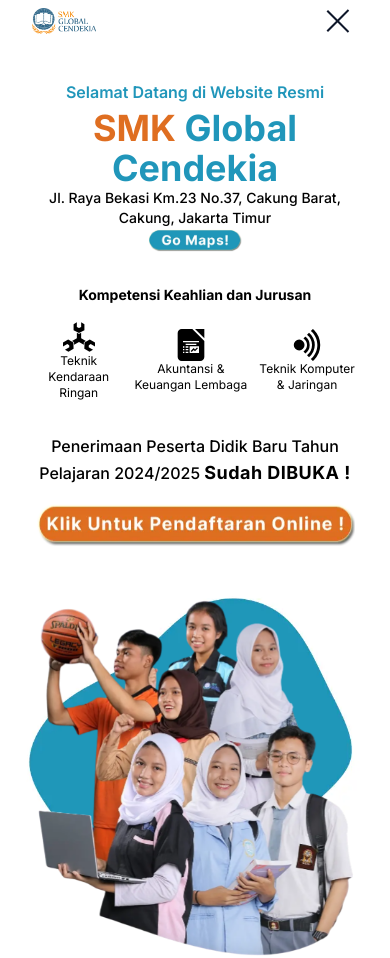
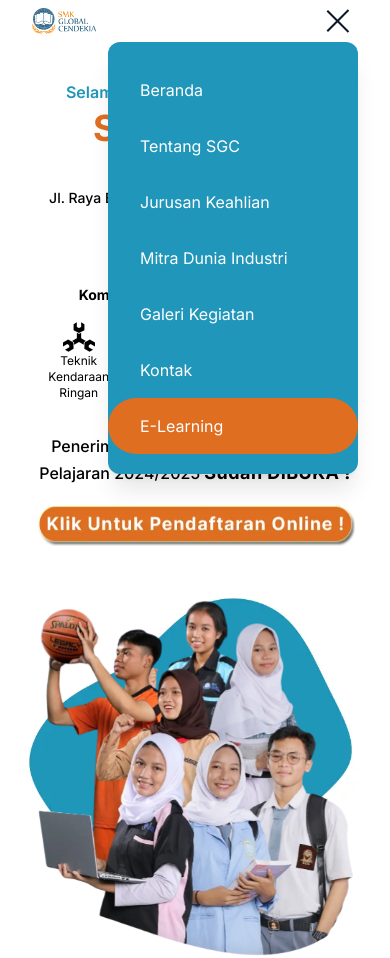
Before and after one commit to tamagit92/web-sgc, a website: page index.html in a window 390 px wide. Both pictures are taken after a click on the button 343 px from the left and 20 px from the top of the page. Drawn offline with Linux system fonts and the light colour scheme.

Commit message:
Tambah Menu

```diff
--- a/index.html
+++ b/index.html
@@ -1,5 +1,5 @@
 <!DOCTYPE html>
-<html lang="en">
+<html lang="en" class="overflow-x-hidden scroll-smooth">
   <head>
     <meta charset="UTF-8" />
     <meta name="viewport" content="width=device-width, initial-scale=1.0" />
@@ -28,25 +28,28 @@
                         <span class="hamburger-line transition duration-300 ease-in-out origin-bottom-left"></span>
                     </button>
 
-                    <nav id="nav-menu" class="hidden absolute py-5 bg-white shadow-lg rounded-lg max-w-[250px] w-full right-4 top-full lg:block lg:static lg:bg-transparent lg:max-w-full lg:shadow-none lg:rounded-none">
+                    <nav id="nav-menu" class="absolute py-5 bg-primblue text-white shadow-xl rounded-xl max-w-[250px] w-full right-4 top-full origin-top-right scale-0 transition duration-300 ease-in-out lg:text-fontdark lg:block lg:static lg:bg-transparent lg:max-w-full lg:shadow-none lg:rounded-none lg:scale-100">
                         <ul class="block lg:flex">
                             <li class="group">
-                                <a href="#home" class="text-base text-dark py-2 mx-8 flex group-hover:text-primary">Beranda</a>
+                                <a href="#beranda" class="text-base text-dark py-4 mx-8 flex lg:group-hover:text-primblue">Beranda</a>
                             </li>
                             <li class="group">
-                                <a href="#about" class="text-base text-dark py-2 mx-8 flex group-hover:text-primary">About</a>
+                                <a href="#tentang" class="text-base text-dark py-4 mx-8 flex lg:group-hover:text-primblue">Tentang SGC</a>
                             </li>
                             <li class="group">
-                                <a href="#portfolio" class="text-base text-dark py-2 mx-8 flex group-hover:text-primary">Portfolio</a>
+                                <a href="#portfolio" class="text-base text-dark py-4 mx-8 flex lg:group-hover:text-primblue">Jurusan Keahlian</a>
                             </li>
                             <li class="group">
-                                <a href="#clients" class="text-base text-dark py-2 mx-8 flex group-hover:text-primary">Clients</a>
+                                <a href="#clients" class="text-base text-dark py-4 mx-8 flex lg:group-hover:text-primblue">Mitra Dunia Industri</a>
                             </li>
                             <li class="group">
-                                <a href="#blog" class="text-base text-dark py-2 mx-8 flex group-hover:text-primary">Blog</a>
+                                <a href="#blog" class="text-base text-dark py-4 mx-8 flex lg:group-hover:text-primblue">Galeri Kegiatan</a>
                             </li>
                             <li class="group">
-                                <a href="#Contact" class="text-base text-dark py-2 mx-8 flex group-hover:text-primary">Contact</a>
+                                <a href="#Contact" class="text-base text-dark py-4 mx-8 flex  lg:group-hover:text-primblue">Kontak</a>
+                            </li>
+                            <li class="group bg-primorange rounded-full lg:hover:bg-orange-400">
+                                <a href="https://e-learning.globalcendekiasmk.sch.id/login/index.php" target="_blank" class="text-base text-white py-4 mx-8 flex">E-Learning</a>
                             </li>
                         </ul>
                     </nav>
@@ -64,7 +67,7 @@
             <div class="flex flex-wrap">
                 <div class="w-full self-center px-4 lg:w-1/2">
                     <h1 class="text-center text-base font-semibold text-primblue md:text-xl lg:text-2xl">Selamat Datang di Website Resmi <span class="block font-bold text-dark text-4xl mt-1 lg:text-5xl"> <span class="text-primorange">SMK</span> Global Cendekia</span></h1>
-                    <h2 class="text-center font-medium text-secondary text-sm mb-5 flex flex-col items-center">Jl. Raya Bekasi Km.23 No.37, Cakung Barat, Cakung, Jakarta Timur <span><a href=""><img class="w-24" src="public/img/tombolmaps.webp" alt=""></a></span></h2>
+                    <h2 class="text-center font-medium text-secondary text-sm mb-5 flex flex-col items-center">Jl. Raya Bekasi Km.23 No.37, Cakung Barat, Cakung, Jakarta Timur <span><a href="https://maps.app.goo.gl/vuE4nB1aGv3GG2TK6" target="_blank"><img class="w-24" src="public/img/tombolmaps.webp" alt=""></a></span></h2>
 
                     <div class="text-center">
 
--- a/public/js/script.js
+++ b/public/js/script.js
@@ -16,5 +16,13 @@
 
 hamburger.addEventListener('click', function(){
     hamburger.classList.toggle('hamburger-active');
-    // navMenu.classList.toggle('hidden');
+    navMenu.classList.toggle('tampilkan');
 });
+
+//list toggle
+const listNav = document.querySelector('ul');
+
+listNav.addEventListener('click', function(){
+    hamburger.classList.toggle('hamburger-active');
+    navMenu.classList.toggle('tampilkan');
+});
--- a/src/input.css
+++ b/src/input.css
@@ -27,3 +27,7 @@
 .hamburger-active > span:nth-child(3) {
     @apply  -rotate-45;
 }
+
+.tampilkan {
+    @apply scale-100
+}
```
Also changed, not shown: public/css/output.css.
